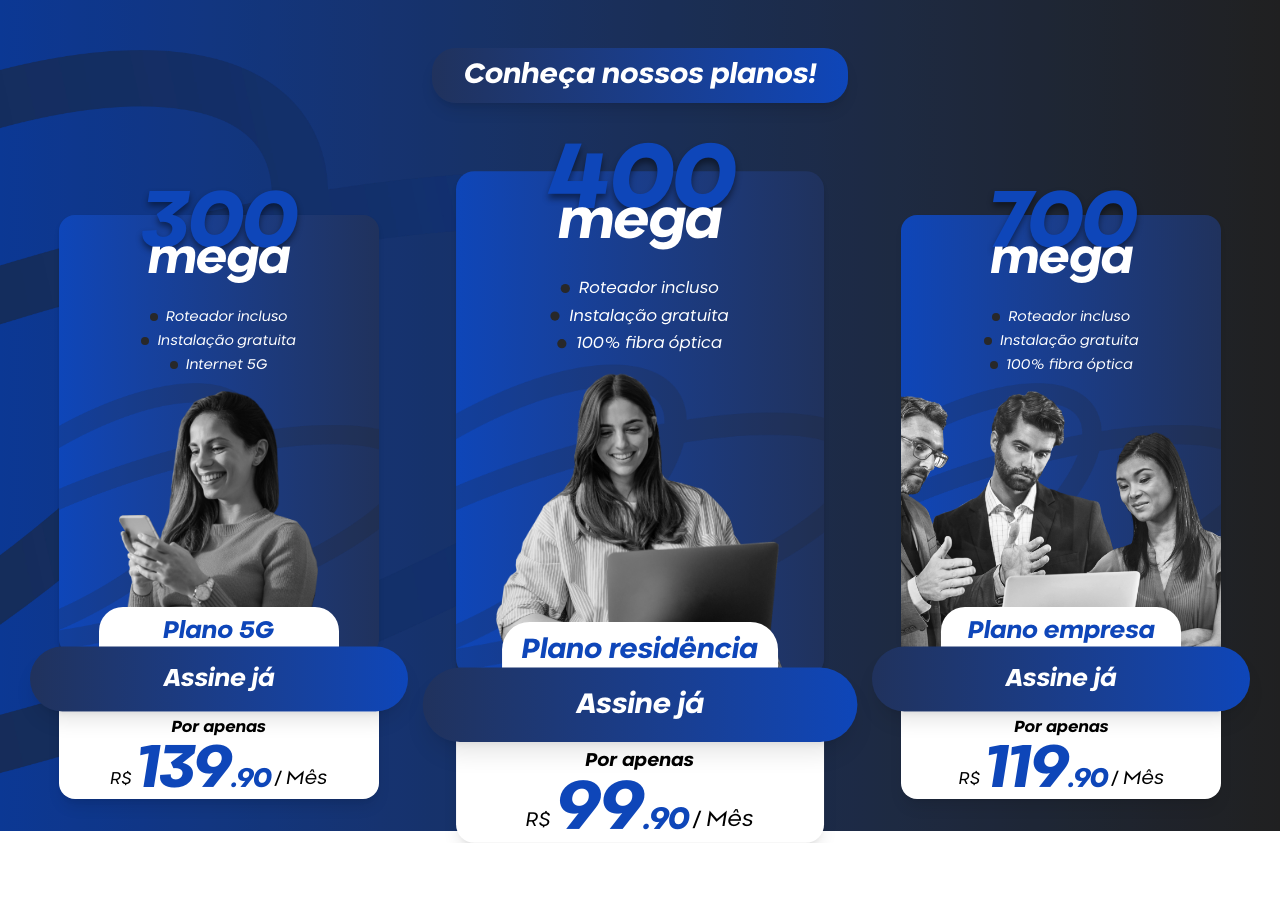
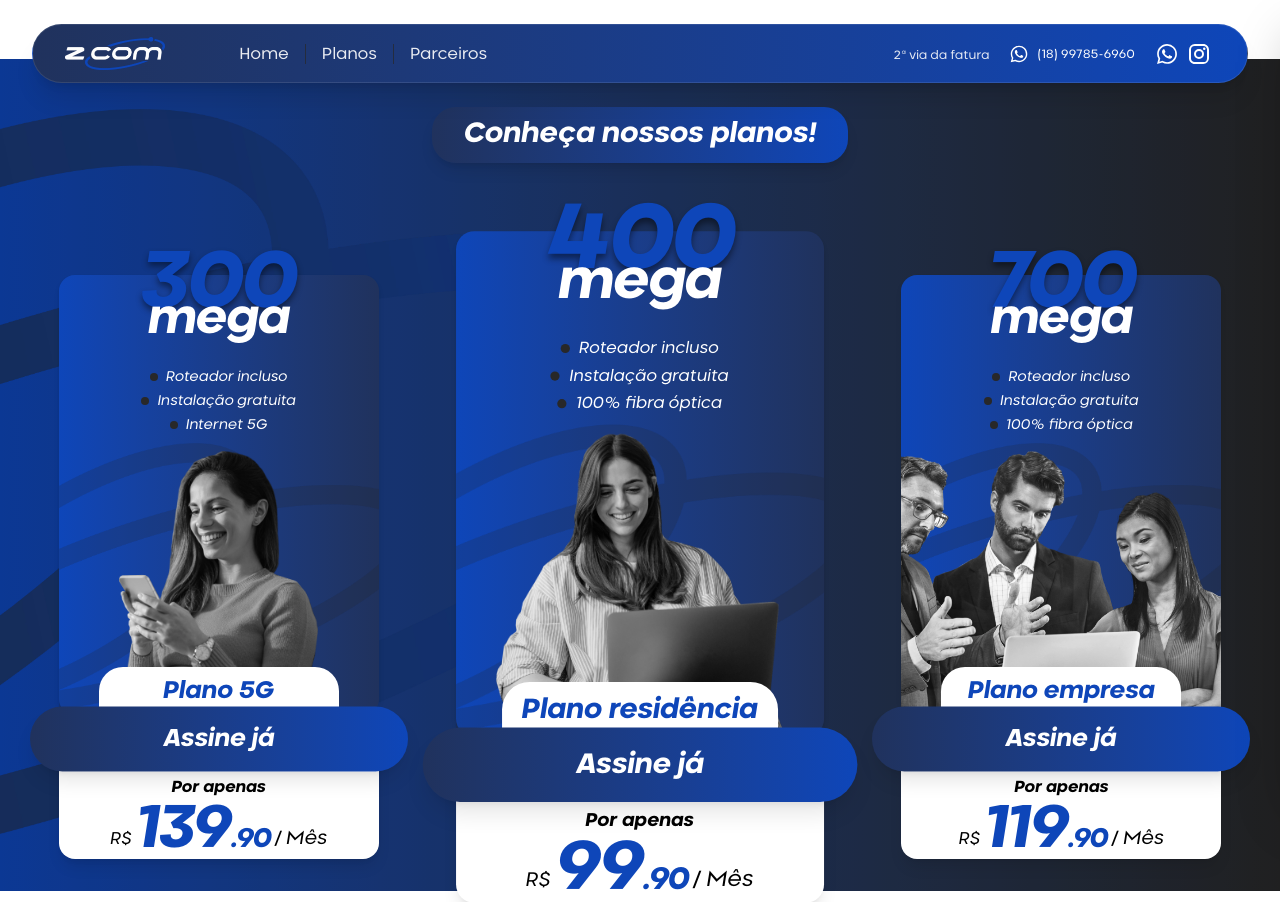
Before and after one commit to caetanojpo/zcom-provider, a Next.js app: page /em-dev-dos-crias in a window 1280 px wide. Before the commit the page ends 843 px from the top, so only its background shows below. Built offline with nearby package versions, Linux system fonts and the light colour scheme.

Commit message:
feat: undo navbar changes

```diff
--- a/src/app/em-dev-dos-crias/page.tsx
+++ b/src/app/em-dev-dos-crias/page.tsx
@@ -4,7 +4,7 @@ import PlansPage from '@/components/pages/PlansPage';
 export default function HomeDev() {
   return (
     <>
-      {/*<NavBar />*/}
+      <NavBar />
       <PlansPage />
     </>
   );
--- a/src/components/organisms/Navbar.tsx
+++ b/src/components/organisms/Navbar.tsx
@@ -28,7 +28,7 @@ export default function NavBar() {
     <>
       <div
         className="
-          absolute
+          relative
           top-6
           mx-auto
           w-[95%]
```
